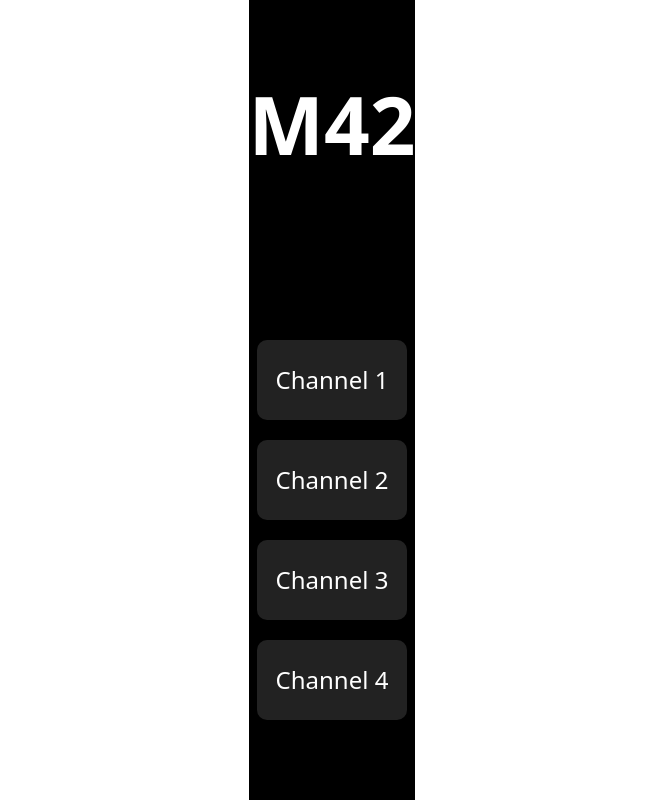
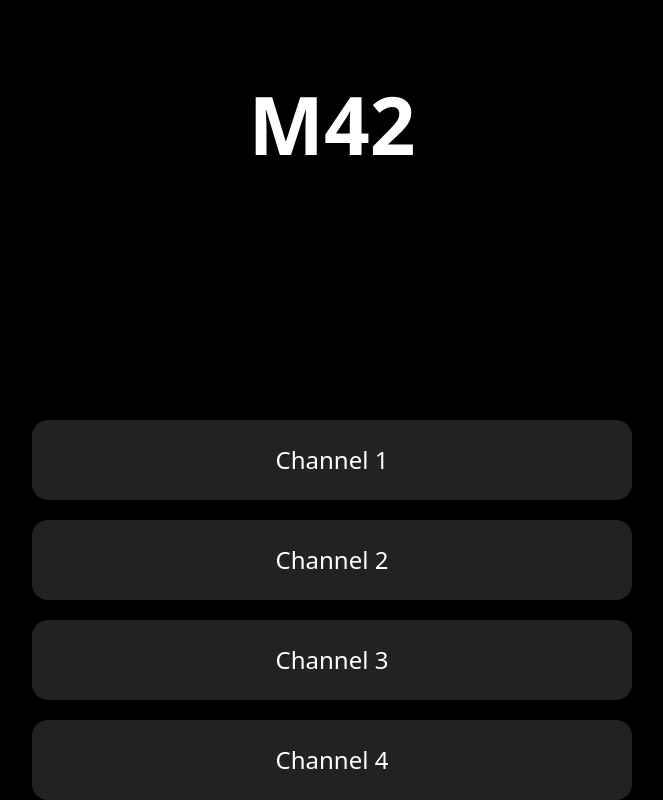
Before and after one commit to chae-ring/Mafia42-Info, a React (Vite) app in the folder mafia42-info/: page / in a window 1280 px wide. Shown: the whole page, without its empty margins (308-971 px from the left). Built offline with nearby package versions, Linux system fonts and the light colour scheme.

Commit message:
fix: 메인화면 css 수정

```diff
--- a/mafia42-info/src/pages/Home.css
+++ b/mafia42-info/src/pages/Home.css
@@ -1,17 +1,24 @@
+/* ===== 페이지 컨테이너 ===== */
 .home-container {
-  width: 100%;
-  min-height: 100vh;
+  position: fixed; /* 화면에 고정 */
+  inset: 0; /* top/right/bottom/left = 0 */
+  width: auto; /* inset 쓰면 %폭 필요 없음 */
+  min-height: 100dvh; /* 모바일 100vh 이슈 회피 */
+
   display: flex;
   flex-direction: column;
   justify-content: space-between;
   align-items: center;
-  padding: 5vh 0;
-  background-color: #000;
+
+  background: #000;
   color: #fff;
 
-  box-sizing: border-box;
+  /* iOS PWA 노치/홈바 안전영역 고려 */
+  padding-top: max(5vh, env(safe-area-inset-top));
+  padding-bottom: max(5vh, env(safe-area-inset-bottom));
 }
 
+/* ===== 내부 레이아웃 ===== */
 .logo {
   font-size: 5rem;
   margin-top: 5vh;
@@ -21,8 +28,7 @@
   display: flex;
   flex-direction: column;
   gap: 20px;
-  width: 90%;
-  max-width: 600px;
+  width: min(90vw, 600px); /* 화면 기준 중앙 폭 제한 */
   align-items: center;
   margin: 0 auto 5vh;
 }
@@ -35,19 +41,19 @@
   align-items: center;
   justify-content: center;
   font-size: 1.5rem;
-  border-radius: 10px;
+  border-radius: 16px;
   cursor: pointer;
   transition: transform 0.2s, background-color 0.2s;
 }
-
 .channel-card:hover {
   background-color: #444;
   transform: translateY(-5px);
 }
 
+/* ===== 반응형 ===== */
 @media (max-width: 768px) {
   .channels {
-    width: 95%;
+    width: 95vw;
   }
   .channel-card {
     font-size: 1.2rem;
```
